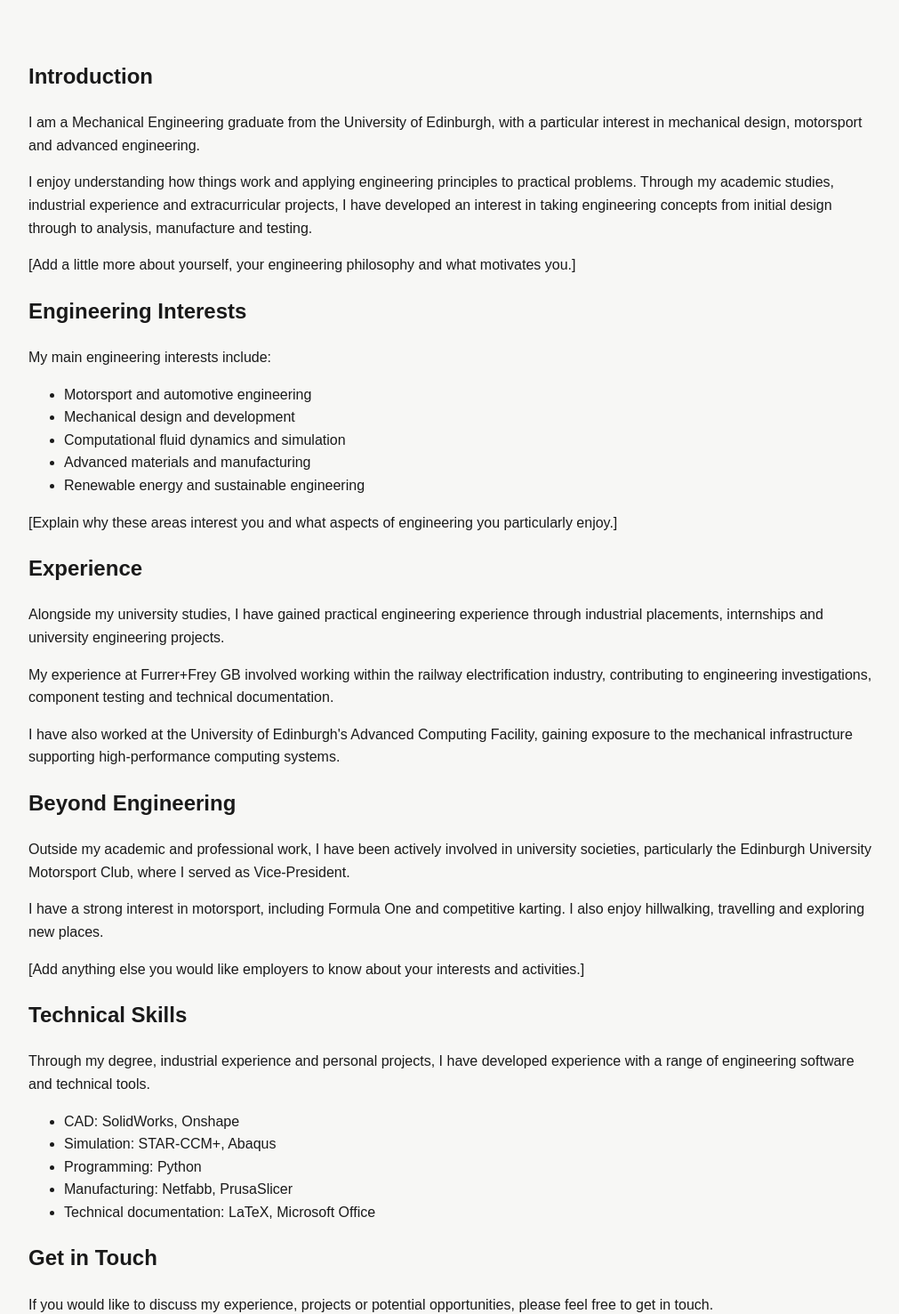
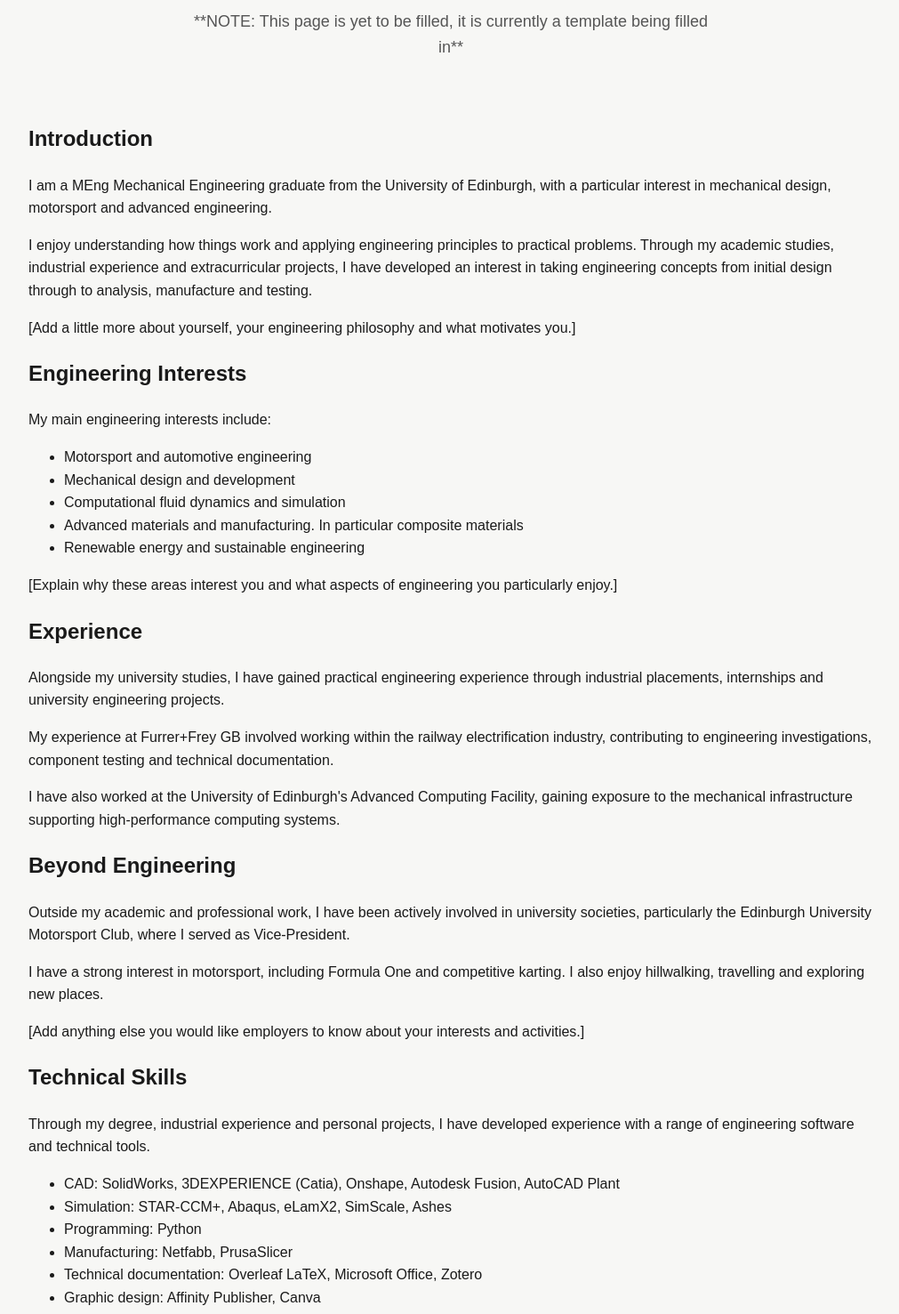
Before and after one commit to AlistairMurison/alistairmurison.github.io, a plain HTML site: page about.html in a window 1280 px wide. Shown: the part 367-1844 px from the top of the page at 89% size, without its empty margins (133-1144 px from the left). Drawn offline with Linux system fonts and the light colour scheme.

Commit message:
Update about.html

```diff
--- a/about.html
+++ b/about.html
@@ -36,13 +36,16 @@
                     An introduction to my engineering background,
                     interests and experience.
                 </p>
+                <p>
+                    **NOTE: This page is yet to be filled, it is currently a template being filled in**
+                </p>
             </div>
 
             <!-- INTRODUCTION -->
             <section class="about-section">
                 <h2>Introduction</h2>
                 <p>
-                    I am a Mechanical Engineering graduate from
+                    I am a MEng Mechanical Engineering graduate from
                     the University of Edinburgh, with a particular
                     interest in mechanical design, motorsport and
                     advanced engineering.
@@ -73,7 +76,7 @@
                     <li>Motorsport and automotive engineering</li>
                     <li>Mechanical design and development</li>
                     <li>Computational fluid dynamics and simulation</li>
-                    <li>Advanced materials and manufacturing</li>
+                    <li>Advanced materials and manufacturing. In particular composite materials</li>
                     <li>Renewable energy and sustainable engineering</li>
                 </ul>
                 <p>
@@ -84,7 +87,6 @@
             </section>
 
             <!-- EXPERIENCE -->
-
             <section class="about-section">
                 <h2>Experience</h2>
                 <p>
@@ -132,7 +134,6 @@
             </section>
 
             <!-- SOFTWARE AND TECHNICAL SKILLS -->
-
             <section class="about-section">
                 <h2>Technical Skills</h2>
                 <p>
@@ -142,11 +143,12 @@
                     software and technical tools.
                 </p>
                 <ul>
-                    <li>CAD: SolidWorks, Onshape</li>
-                    <li>Simulation: STAR-CCM+, Abaqus</li>
+                    <li>CAD: SolidWorks, 3DEXPERIENCE (Catia), Onshape, Autodesk Fusion, AutoCAD Plant</li>
+                    <li>Simulation: STAR-CCM+, Abaqus, eLamX2, SimScale, Ashes</li>
                     <li>Programming: Python</li>
                     <li>Manufacturing: Netfabb, PrusaSlicer</li>
-                    <li>Technical documentation: LaTeX, Microsoft Office</li>
+                    <li>Technical documentation: Overleaf LaTeX, Microsoft Office, Zotero</li>
+                    <li>Graphic design: Affinity Publisher, Canva</li>
                 </ul>
             </section>
 
@@ -159,12 +161,12 @@
                     please feel free to get in touch.
                 </p>
                 <p>
-                    <a href="mailto:YOUR_EMAIL_ADDRESS">
+                    <a href="mailto:alistair.murison03@gmail.com">
                         Email me →
                     </a>
                 </p>
                 <p>
-                    <a href="https://www.linkedin.com/in/YOUR_PROFILE/"
+                    <a href="https://www.linkedin.com/in/alistair-murison/"
                        target="_blank">
                         LinkedIn →
                     </a>
@@ -178,6 +180,5 @@
     <footer>
         <p>© 2026 Alistair Murison</p>
     </footer>
-
 </body>
 </html>
```
